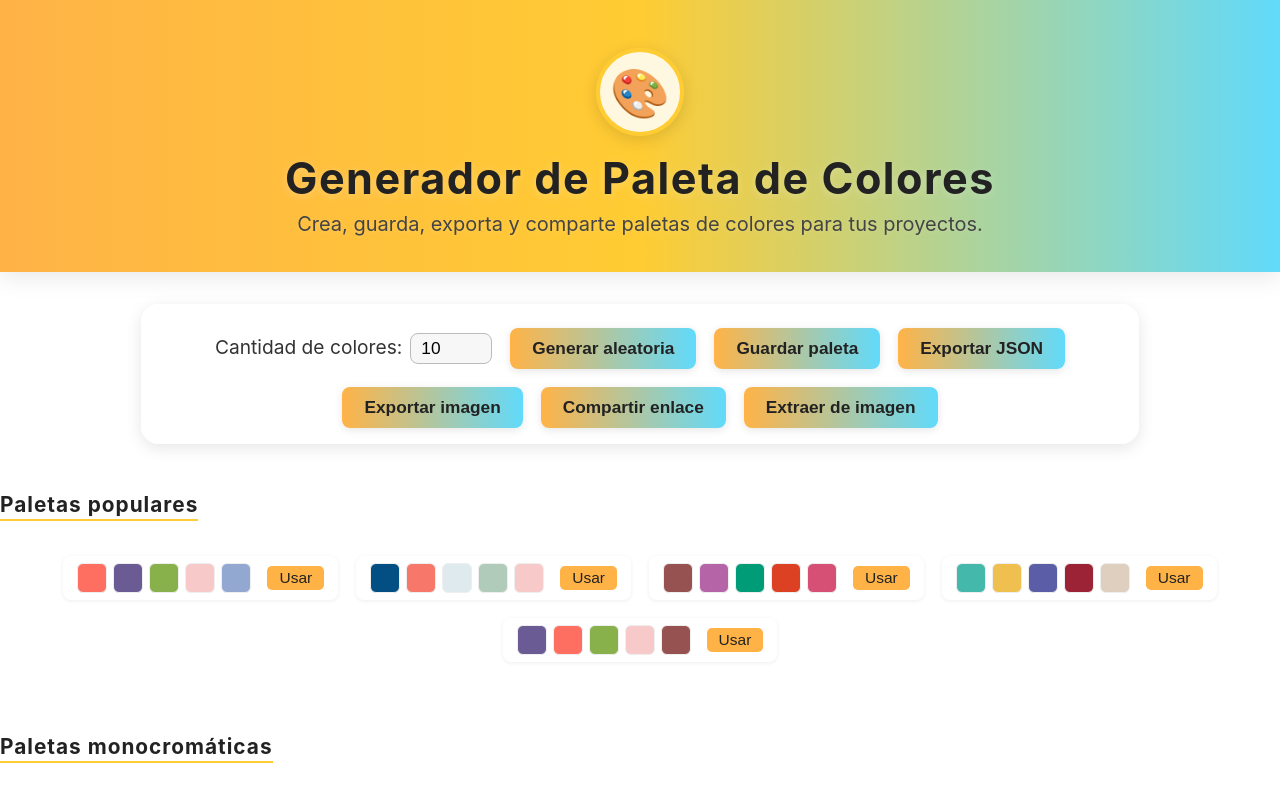
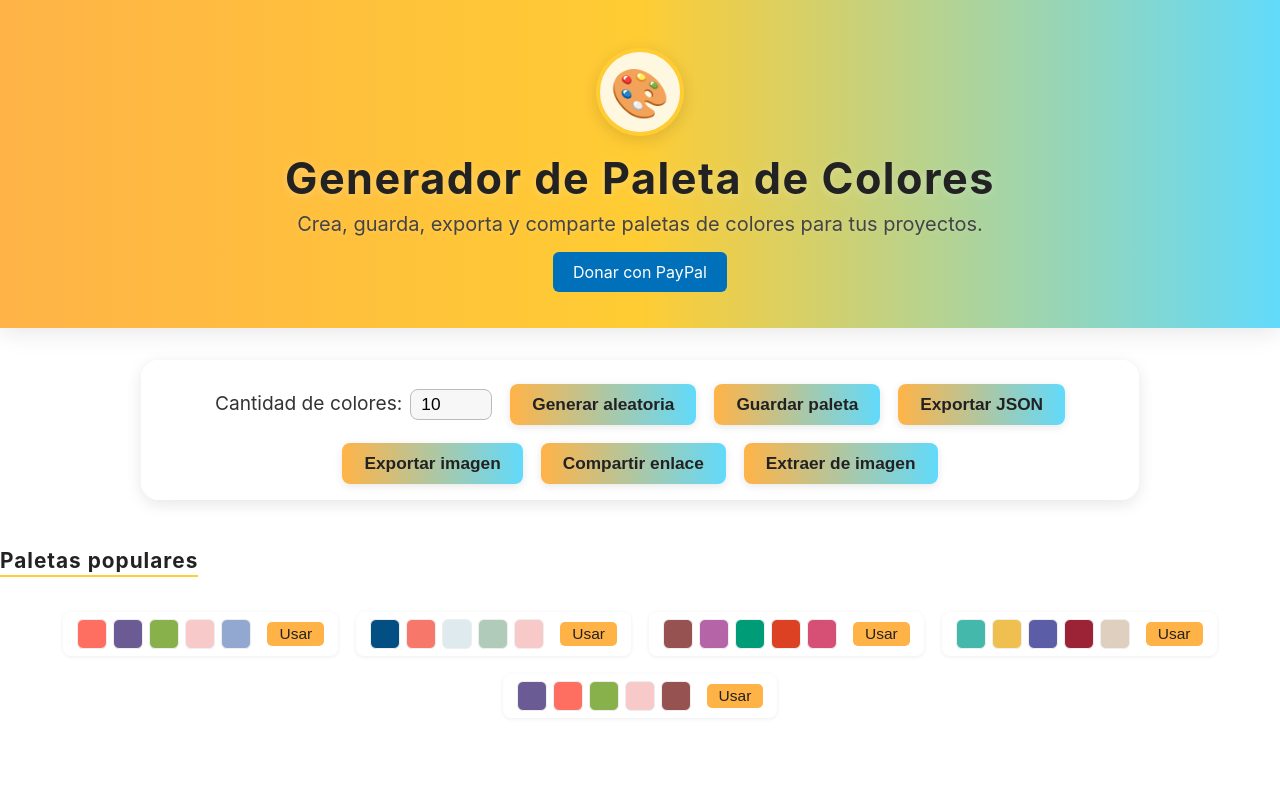
Before and after one commit to Y4ng-03/Generador-de-paleta-de-colores, a React (Create React App) app: page / in a window 1280 px wide. Shown: the top 791 px of the page. Built offline with nearby package versions, Linux system fonts and the light colour scheme.

Commit message:
Agrega botón de donación PayPal.me personalizado

```diff
--- a/src/App.js
+++ b/src/App.js
@@ -168,6 +168,26 @@ function App() {
         <div className="header-logo" title="Generador de paletas"> 🎨</div>
         <div className="header-title">Generador de Paleta de Colores</div>
         <div className="header-desc">Crea, guarda, exporta y comparte paletas de colores para tus proyectos.</div>
+        <div style={{ marginTop: 16 }}>
+          <a
+            href="https://paypal.me/jeang0312?country.x=VE&locale.x=es_XC"
+            target="_blank"
+            rel="noopener noreferrer"
+            style={{
+              background: '#0070ba',
+              color: 'white',
+              border: 'none',
+              padding: '10px 20px',
+              borderRadius: 6,
+              cursor: 'pointer',
+              fontSize: 16,
+              textDecoration: 'none',
+              display: 'inline-block'
+            }}
+          >
+            Donar con PayPal
+          </a>
+        </div>
       </div>
       <div className="controls">
         <label>
```
